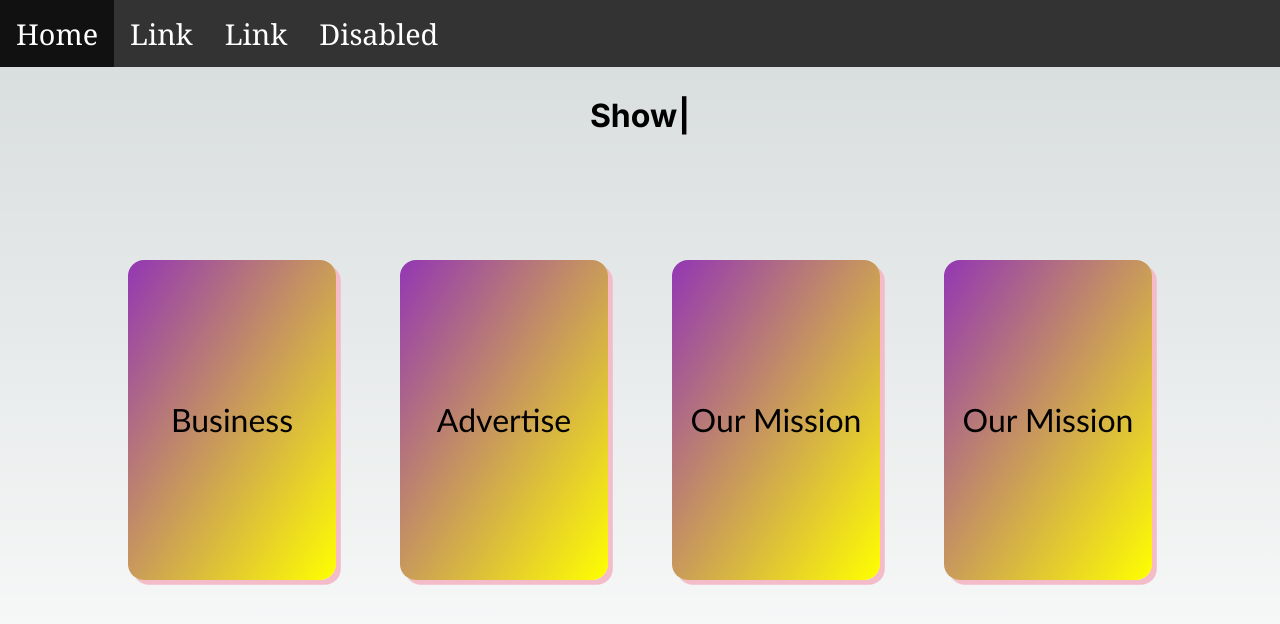
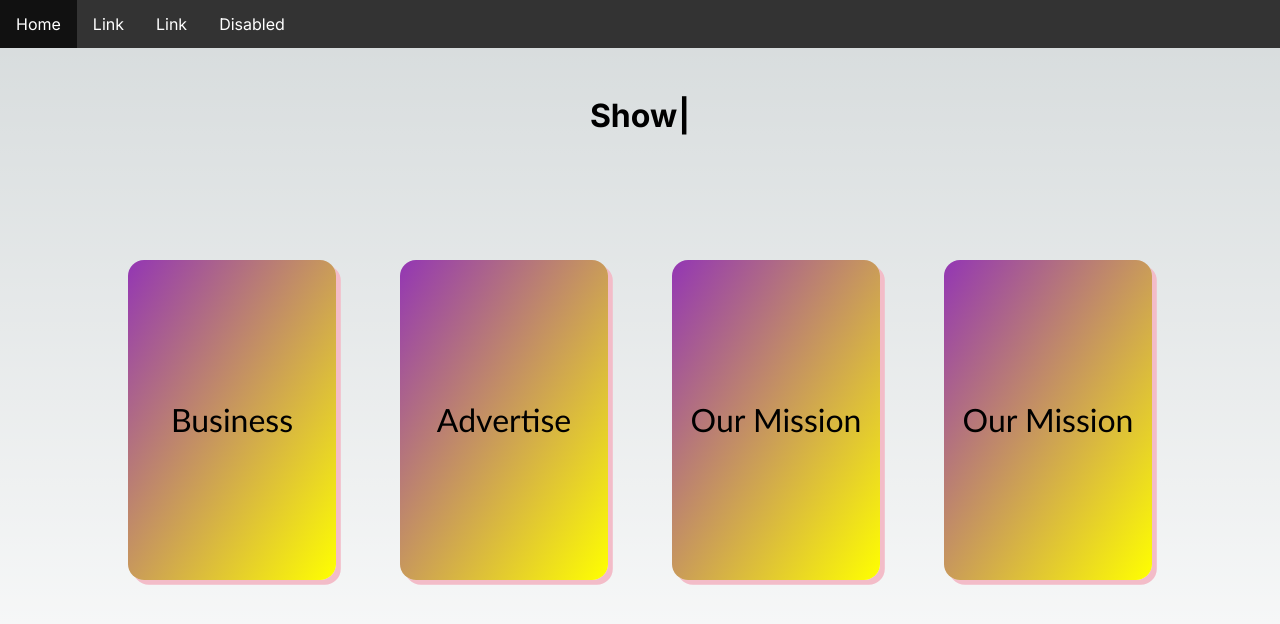
Before and after one commit to kanCHI-Singhal/Indeads, a Next.js app in the folder indeads/: page / in a window 1280 px wide. Shown: the top 624 px of the page. Built offline with nearby package versions, Linux system fonts and the light colour scheme.

Commit message:
Revert of nav
1. Corrected Navbar.

```diff
--- a/indeads/src/app/globals.css
+++ b/indeads/src/app/globals.css
@@ -134,14 +134,3 @@ li a {
 li a:hover {
   background-color: #111;
 }
-.nav-link {
-  font-family: Cambria, Cochin, Georgia, Times, 'Times New Roman', serif;
-  font-size: 1.8rem;
-
-}
-.nav-link:active{
-  color: aqua;
-  text-underline-position: below;
-
-
-}
```
